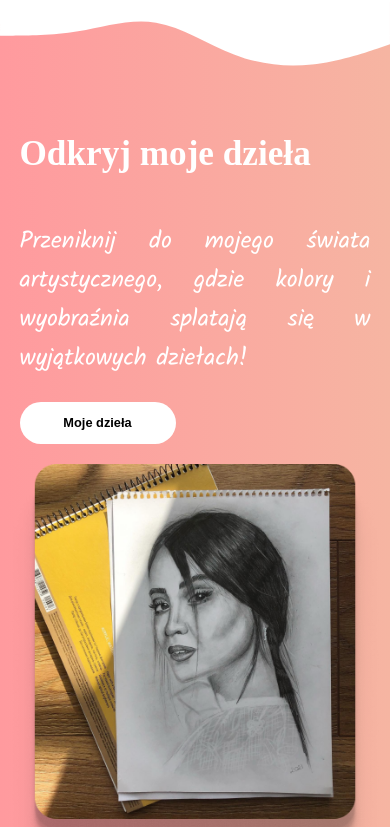
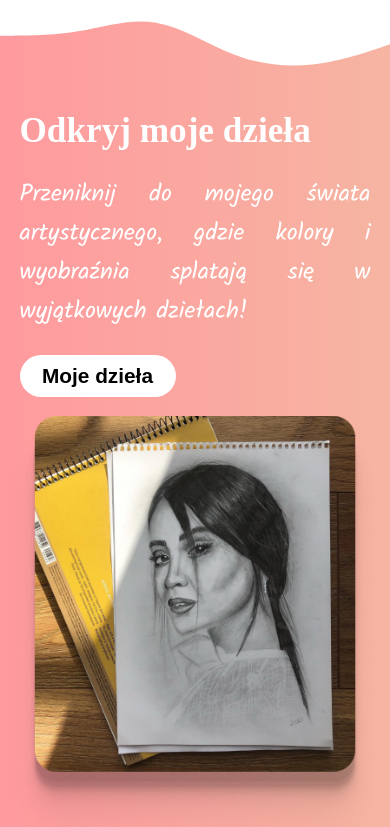
Before and after one commit to kacpergoluchowski/aniakreuje, a React (Create React App) app: page / in a window 390 px wide. Shown: the part 1317-2144 px from the top of the page. Built offline with nearby package versions, Linux system fonts and the light colour scheme; a web font is replaced by a local one.

Commit message:
phone response is ok

```diff
--- a/src/index.css
+++ b/src/index.css
@@ -17,7 +17,7 @@ code {
 .btn {
   color: black !important;
   text-decoration: none;
-  font-size: 80%;
+  font-size: 130%;
 }
 
 * {
@@ -707,7 +707,7 @@ h1 {
   }
 
   .portfolio-section h1 {
-    color: white;
+    margin: 0;
   }
 
   .portfolio-section > div > div {
@@ -797,10 +797,6 @@ h1 {
     margin: 0;
   }
 
-  .offer button {
-    font-size: 150%;
-  }
-
   .offer svg {
     margin-bottom: -0.1vh;
   }
@@ -815,6 +811,7 @@ h1 {
     flex-direction: column;
     align-items: center;
     padding-bottom: 2vh;
+    margin-top: -0.15vh;
   }
 
   footer table {
```
